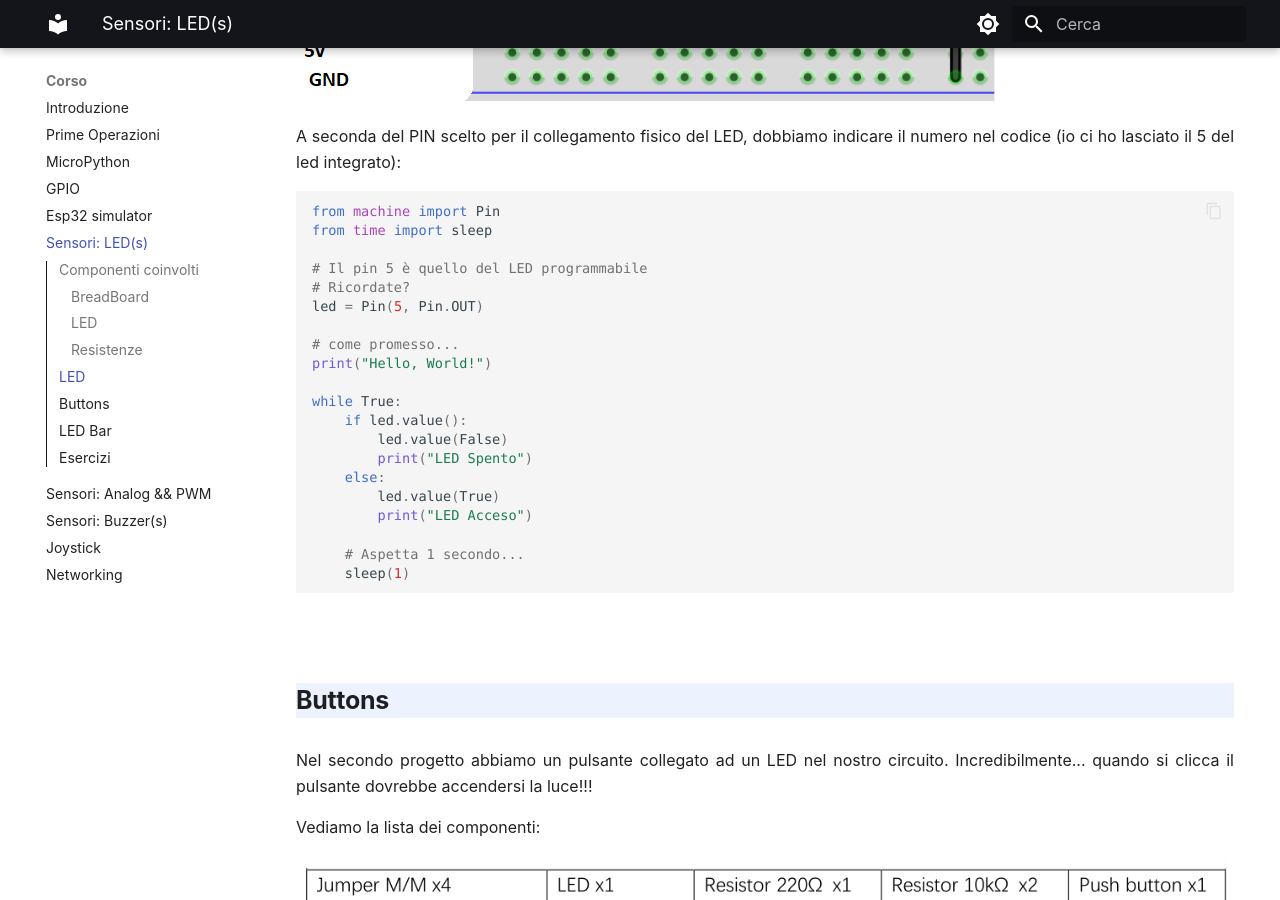
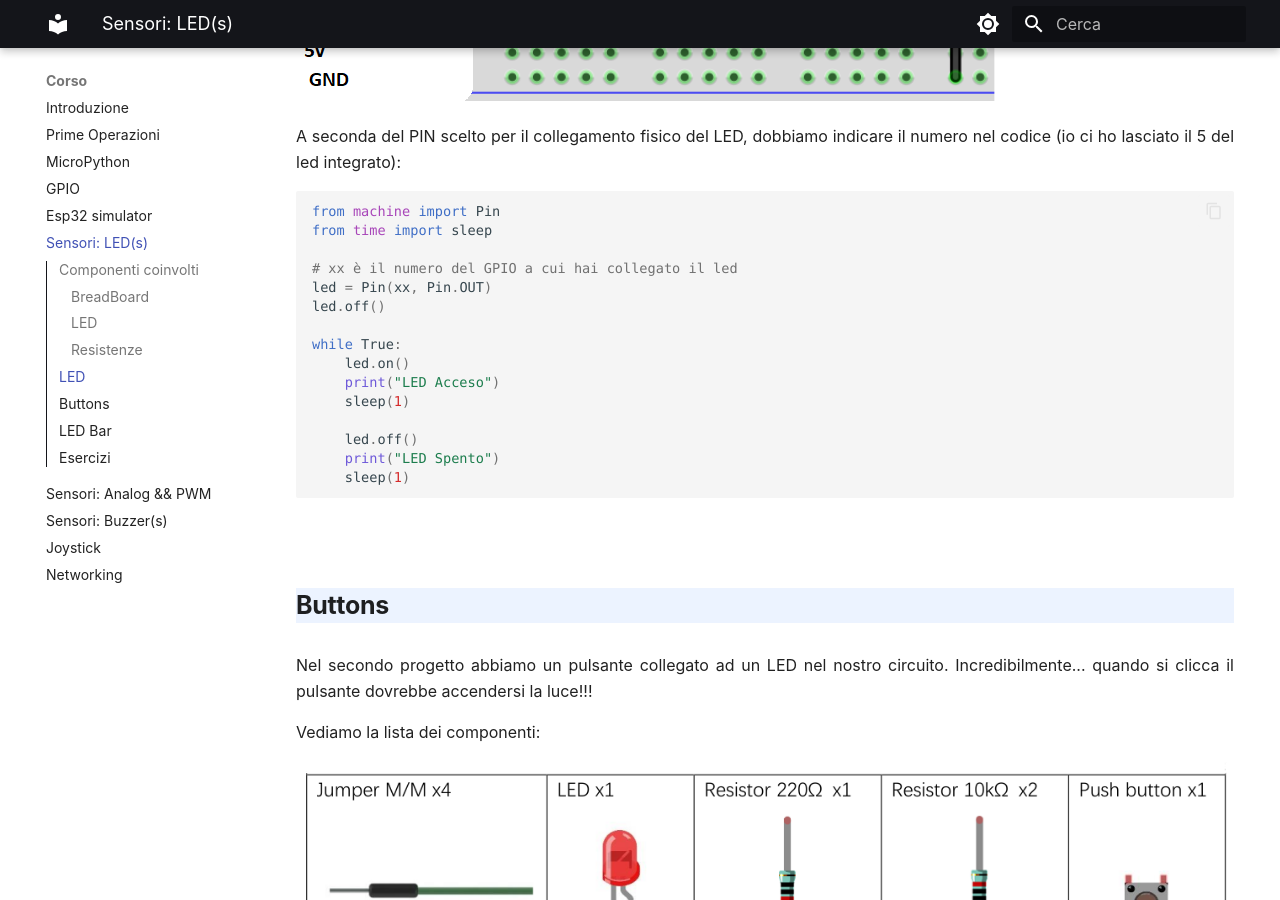
Before and after one commit to dvjlabs/esp32_course, an MkDocs documentation site: the page built from docs/corso/11_sensori_led.md, in a window 1280 px wide and 900 px high, scrolled down 4874 px. Built offline with MkDocs 1.6.1 and Material for MkDocs 9.7.7, drawn with Linux system fonts in a browser that asks for light colours; some of the changed text lies outside the part shown.

Commit message:
esempi sui led

````diff
--- a/docs/corso/11_sensori_led.md
+++ b/docs/corso/11_sensori_led.md
@@ -88,23 +88,19 @@ A seconda del PIN scelto per il collegamento fisico del LED, dobbiamo indicare i
 from machine import Pin
 from time import sleep
 
-# Il pin 5 è quello del LED programmabile
-# Ricordate?
-led = Pin(5, Pin.OUT)
-
-# come promesso...
-print("Hello, World!")
+# xx è il numero del GPIO a cui hai collegato il led
+led = Pin(xx, Pin.OUT)
+led.off()
 
 while True:
-    if led.value():
-        led.value(False)
-        print("LED Spento")
-    else:
-        led.value(True)
-        print("LED Acceso")
+    led.on()
+    print("LED Acceso")
+    sleep(1)
 
-    # Aspetta 1 secondo...
+    led.off()
+    print("LED Spento")
     sleep(1)
+
 ```
 
 
@@ -131,15 +127,16 @@ Quello che manca è il codice di funzionamento. Eccolo:
 ``` python
 from machine import Pin
 
-# Ovviamente, vanno scelti accuratamente i valori del pin GPIO
-led = Pin(xxx, Pin.OUT)
-button = Pin(yyy, Pin.IN,Pin.PULL_UP)
+# xx è il numero del GPIO a cui hai collegato il led
+# yy è il numero del GPIO a cui hai collegato il pulsante
+led = Pin(xx, Pin.OUT)
+button = Pin(yy, Pin.IN,Pin.PULL_UP)
 
 while True:
     if not button.value():
-        led.value(0)
+        led.off()
     else:
-        led.value(1)
+        led.on()
 ```
 
 
````
Also changed, not shown: docs/corso/01_prime_operazioni.md (+1 -0 lines).
